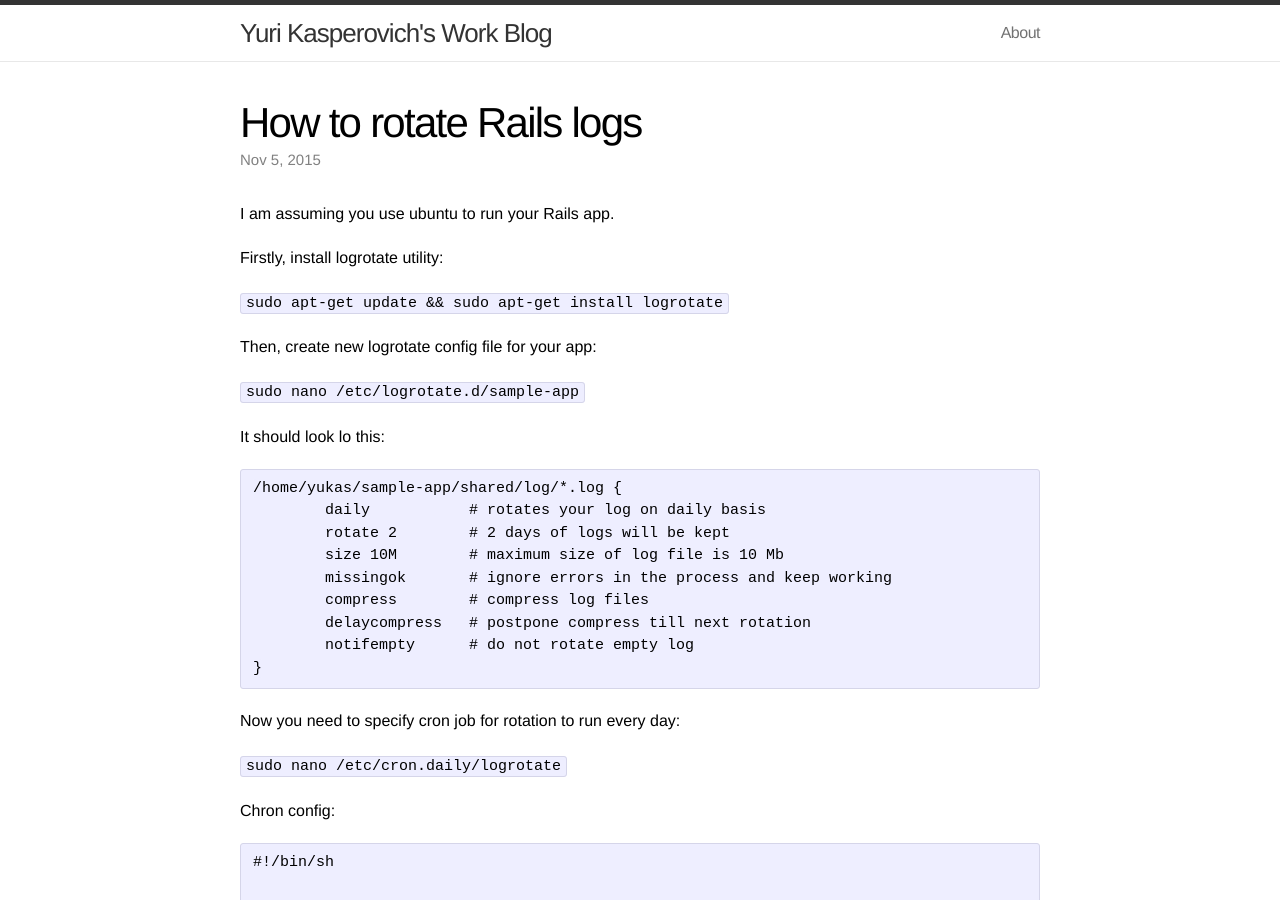
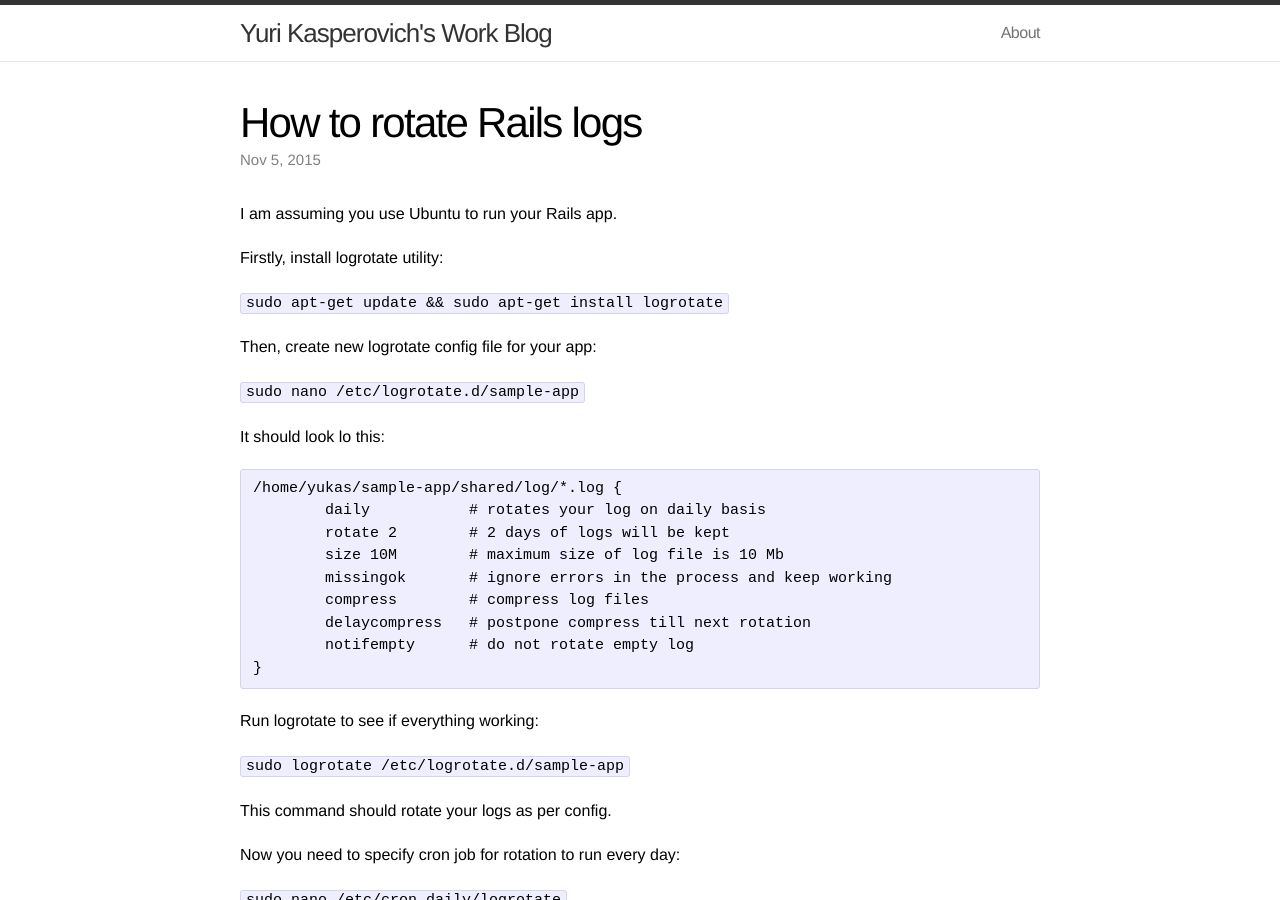
Before and after one commit to yukas/yukas.github.io, a Jekyll site: the page built from _posts/2015-11-05-how-to-rotate-rails-logs.markdown, in a window 1280 px wide and 900 px high. Built offline with Jekyll 4.4.1, drawn with Linux system fonts in a browser that asks for light colours; comment, search, counter and statistics services are not loaded.

Commit message:
More corrections

```diff
--- a/_posts/2015-11-05-how-to-rotate-rails-logs.markdown
+++ b/_posts/2015-11-05-how-to-rotate-rails-logs.markdown
@@ -6,7 +6,7 @@ categories: rails logs rotate logrotate
 comments: true
 ---
 
-I am assuming you use ubuntu to run your Rails app.
+I am assuming you use Ubuntu to run your Rails app.
 
 Firstly, install logrotate utility:
 
@@ -29,6 +29,12 @@ It should look lo this:
         notifempty      # do not rotate empty log
 }
 {% endhighlight %}
+
+Run logrotate to see if everything working:
+
+`sudo logrotate /etc/logrotate.d/sample-app`
+
+This command should rotate your logs as per config.
 
 Now you need to specify cron job for rotation to run every day:
 
```
